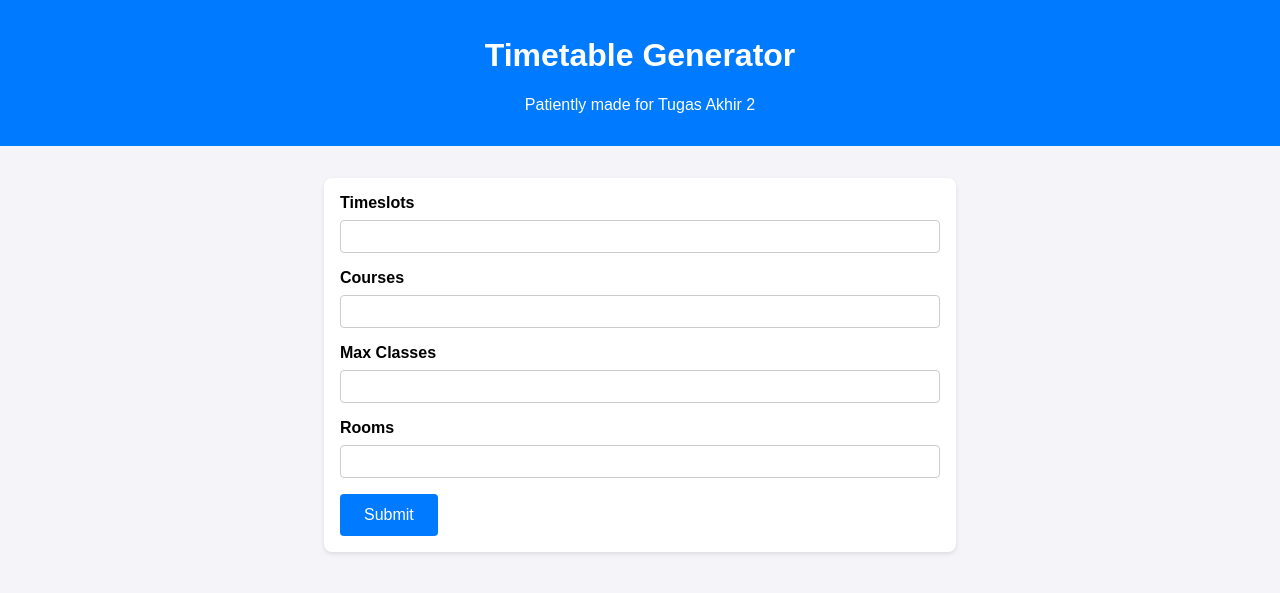
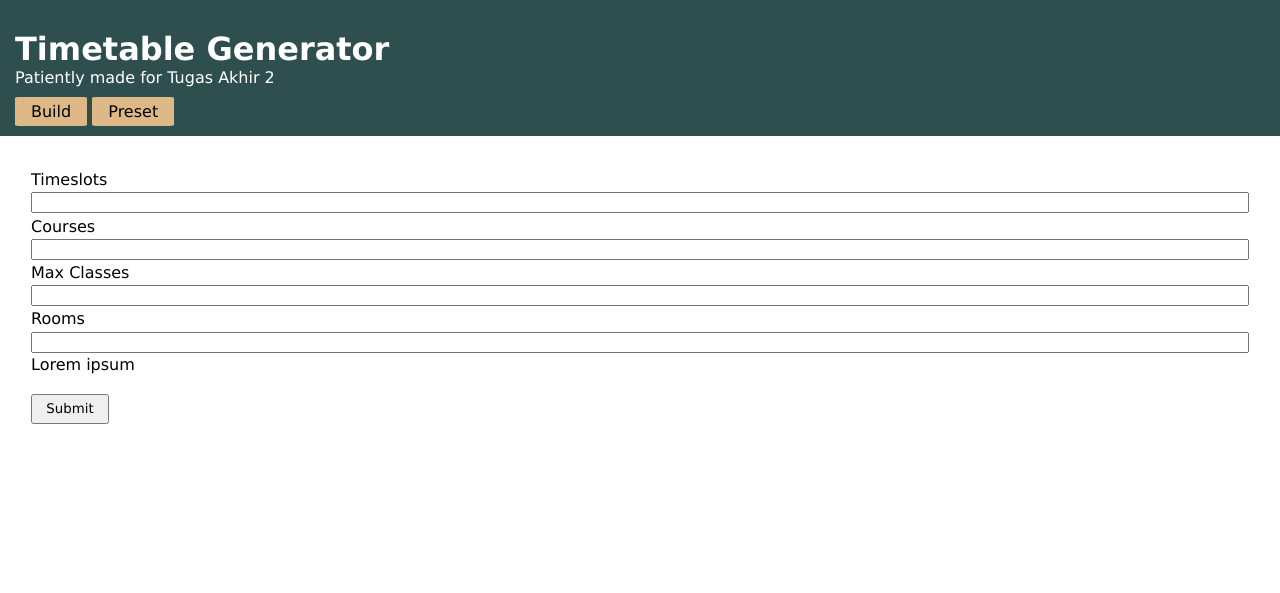
Before and after one commit to darielgaizta/TA, a Django app: page /timetable/ui/build in a window 1280 px wide. Shown: the top 593 px of the page. Run offline with Django 4.2, Linux system fonts and the light colour scheme; data comes from the database, SQL or seed files in the repository.

Commit message:
update ui

```diff
--- /dev/null
+++ b/src/static/base.css
@@ -0,0 +1,47 @@
+* {
+    font-family: Verdana, Geneva, Tahoma, sans-serif;
+    margin: auto;
+    box-sizing: border-box;
+}
+
+.container {
+    padding: 15px;
+}
+
+header {
+    background-color: darkslategray;
+    color: white;
+}
+
+#header-title {
+    padding: 15px 0;
+}
+
+.nav-link {
+    padding: 5px 1rem;
+    text-decoration: none;
+    color: black;
+    border-radius: 5%;
+    background-color: burlywood;
+}
+
+.nav-link:hover {
+    border-bottom: 2px solid skyblue;
+}
+
+.form-wrapper {
+    display: block;
+    width: 100%;
+    padding: 1rem
+}
+
+.form-wrapper button {
+    padding: 0.4em 1em;
+    margin: 1.5em auto 1em auto;
+}
+
+.form-group label, .form-group input  {
+    display: block;
+    width: 100%;
+    margin: 0.2em auto;
+}
--- a/src/static/style.css
+++ /dev/null
@@ -1,54 +0,0 @@
-body {
-    font-family: Arial, sans-serif;
-    background-color: #f4f4f9;
-    margin: 0;
-    padding: 0;
-}
-
-header {
-    background-color: #007BFF;
-    color: #ffffff;
-    text-align: center;
-    padding: 1rem;
-}
-
-main {
-    max-width: 600px;
-    margin: 2rem auto;
-    padding: 1rem;
-    background-color: #ffffff;
-    border-radius: 8px;
-    box-shadow: 0 2px 4px rgba(0, 0, 0, 0.1);
-}
-
-form div {
-    margin-bottom: 1rem;
-}
-
-label {
-    display: block;
-    margin-bottom: 0.5rem;
-    font-weight: bold;
-}
-
-input[type="number"] {
-    width: 100%;
-    padding: 0.5rem;
-    border: 1px solid #ccc;
-    border-radius: 4px;
-    box-sizing: border-box;
-}
-
-button {
-    background-color: #007BFF;
-    color: #ffffff;
-    border: none;
-    padding: 0.75rem 1.5rem;
-    font-size: 1rem;
-    border-radius: 4px;
-    cursor: pointer;
-}
-
-button:hover {
-    background-color: #0056b3;
-}
--- a/src/templates/base.html
+++ b/src/templates/base.html
@@ -7,18 +7,26 @@
     <title>Timetable</title>
     <meta name="description" content="">
     <meta name="viewport" content="width=device-width, initial-scale=1">
-    <link rel="stylesheet" type="text/css" href="{% static 'style.css' %}">
-    {% block 'css' %}
+    <link rel="stylesheet" type="text/css" href="{% static 'base.css' %}">
+    {% block css %}
     {% endblock %}
+    {% block title %}
+	{% endblock %}
     {% block jquery %}
-	{% endblock %}
-    {% block title %}
 	{% endblock %}
 </head>
 <body>
-    <header>
-        <h1>Timetable Generator</h1>
-        <p>Patiently made for Tugas Akhir 2</p>
+    <header class="container">
+        <div id="header-title">
+            <h1>Timetable Generator</h1>
+            <p>Patiently made for Tugas Akhir 2</p>
+        </div>
+        <div id="header-nav">
+            <nav>
+                <a href="#" class="nav-link" id="build">Build</a>
+                <a href="#" class="nav-link" id="preset">Preset</a>
+            </nav>
+        </div>
     </header>
     {% block content %}
     {% endblock %}
--- a/src/templates/build.html
+++ b/src/templates/build.html
@@ -6,25 +6,33 @@
     <title>Timetable: Build</title>
 {% endblock title %}
 
+{% block css %}
+<link rel="stylesheet" type="text/css" href="{% static 'build.css' %}">
+{% endblock css %}
 
 {% block content %}
-<main>
-    <form action="POST">
-        <div>
+<main class="container">
+    <form action="POST" class="form-wrapper">
+        <div id="form-problem">
+            <div class="form-group">
                 <label for="timeslots">Timeslots</label>
                 <input type="number" id="timeslots" name="timeslots" min="1" max="10">
             </div>
-        <div>
+            <div class="form-group">
                 <label for="courses">Courses</label>
                 <input type="number" id="courses" name="courses" min="1">
             </div>
-        <div>
+            <div class="form-group">
                 <label for="max_classes">Max Classes</label>
                 <input type="number" id="max_classes" name="max_classes" min="1">
             </div>
-        <div>
+            <div class="form-group">
                 <label for="rooms">Rooms</label>
                 <input type="number" id="rooms" name="rooms" min="1">
+            </div>
+        </div>
+        <div id="form-params">
+            Lorem ipsum
         </div>
         <button type="submit">Submit</button>
     </form>
--- a/src/timetable/views/ui.py
+++ b/src/timetable/views/ui.py
@@ -15,6 +15,10 @@ def ui_build(request):
         nb_locations,
         0
     )
-    print(randomizer.get_classes())
-    print(randomizer.get_rooms())
+    print('----Classes\n', randomizer.get_classes())
+    print('----Locations\n', randomizer.get_locations())
+    print('----Rooms\n', randomizer.get_rooms())
+    print('----Timeslots\n', randomizer.get_timeslots())
+    for room in randomizer.get_rooms():
+        print(room, '---->', room.location)
     return render(request, 'build.html')
```
Also changed, not shown: src/static/build.css (added). Lines whose indentation alone changed are shown as unchanged.
